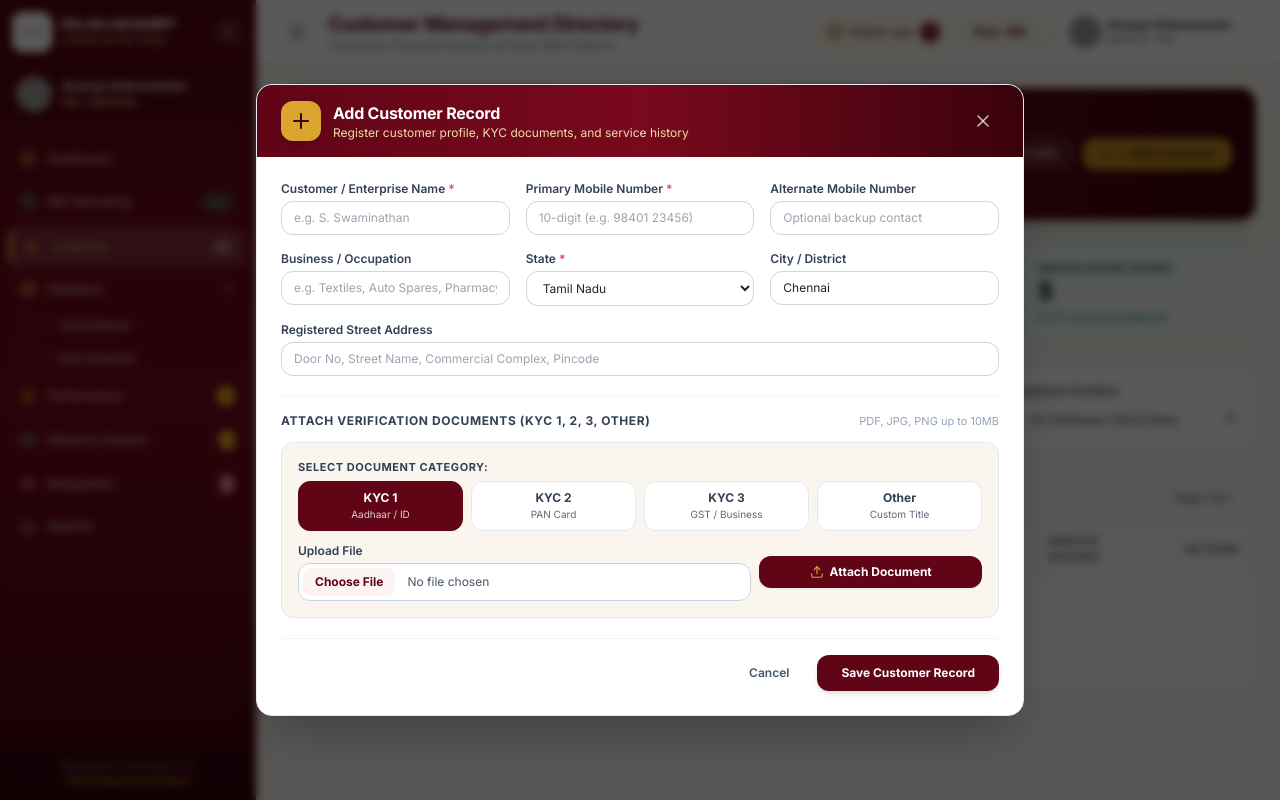
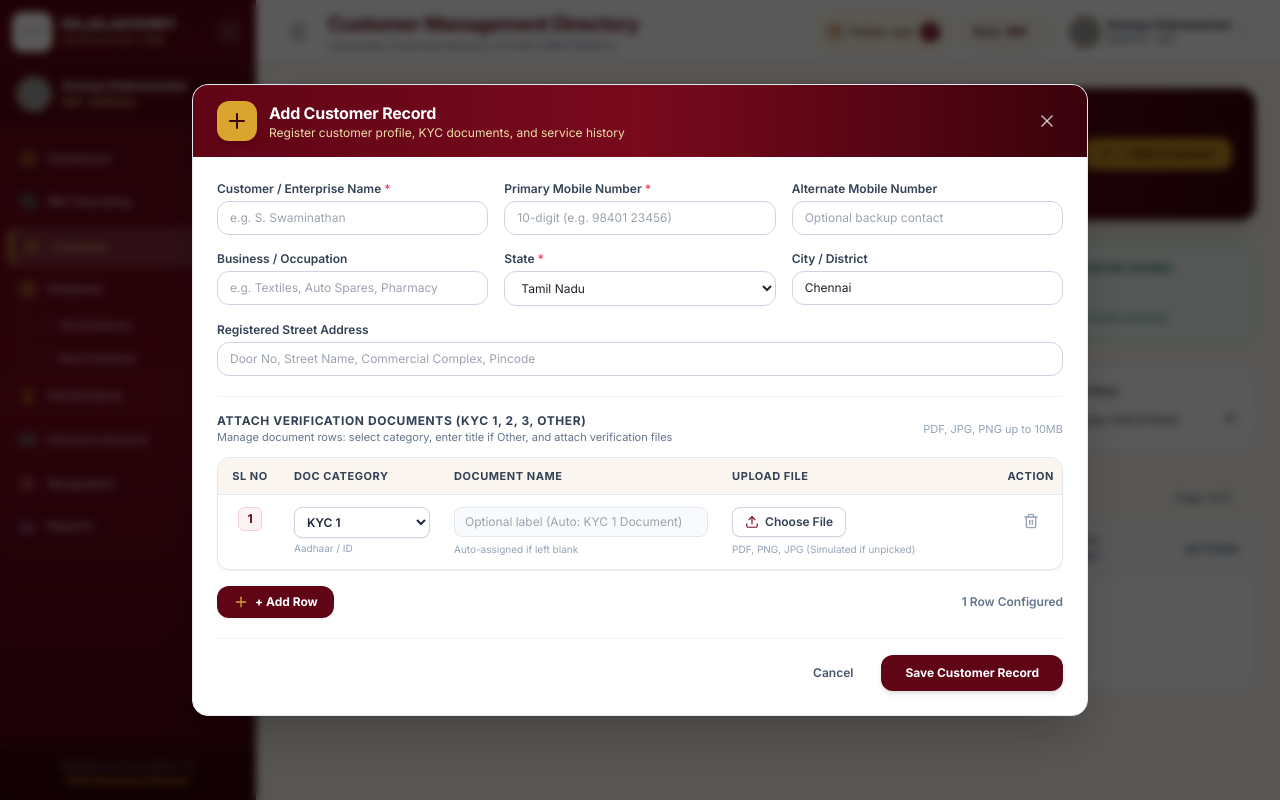
Before and after one commit to sivaathri/Rajalakshmy-Associates-CRM, a React (Vite) app: page /customers in a window 1280 px wide. Both pictures are taken after typing "Sample" into the empty fields and a click on the button "+ Add Customer". Built offline with nearby package versions, Linux system fonts and the light colour scheme; grey boxes are pictures that could not be loaded.

Commit message:
Implement dynamic verification document rows with Sl No, auto-incrementing KYC count, custom Other name, and file upload

```diff
--- a/src/components/customers/AddCustomerModal.jsx
+++ b/src/components/customers/AddCustomerModal.jsx
@@ -30,69 +30,82 @@ export const AddCustomerModal = ({ isOpen, onClose, defaultDatabase = 'new', def
   const [state, setState] = useState('Tamil Nadu');
   const [city, setCity] = useState('Chennai');
 
-  // Documents list & upload state
-  const [documents, setDocuments] = useState([]);
-  const [docCategory, setDocCategory] = useState('KYC 1');
-  const [docName, setDocName] = useState('');
-  const [uploadedFile, setUploadedFile] = useState(null);
-  const fileInputRef = useRef(null);
+  // Dynamic Document Rows state (Sl. No, Category, Custom Name, File, Actions)
+  const [docRows, setDocRows] = useState([
+    {
+      id: 'row-1',
+      category: 'KYC 1',
+      customName: '',
+      file: null,
+      fileName: '',
+      fileSize: ''
+    }
+  ]);
 
   if (!isOpen) return null;
 
-  const handleFileChange = (e) => {
-    if (e.target.files && e.target.files[0]) {
-      setUploadedFile(e.target.files[0]);
+  // Add next row with auto-incremented KYC category (KYC 1 -> KYC 2 -> KYC 3 -> KYC 4...)
+  const handleAddRow = () => {
+    const nextIndex = docRows.length + 1;
+    const nextCategory = `KYC ${nextIndex}`;
+    setDocRows(prev => [
+      ...prev,
+      {
+        id: `row-${Date.now()}-${nextIndex}`,
+        category: nextCategory,
+        customName: '',
+        file: null,
+        fileName: '',
+        fileSize: ''
       }
+    ]);
   };
 
-  const handleAddDocument = () => {
-    if (docCategory === 'Other' && !docName.trim()) {
-      alert('Please enter the document name for "Other" category');
-      return;
-    }
-
-    if (!uploadedFile && !docName.trim()) {
-      alert('Please choose a file to upload or enter a document name');
-      return;
-    }
-
-    const defaultNames = {
-      'KYC 1': 'Aadhaar_ID_Proof.pdf',
-      'KYC 2': 'PAN_Card_Proof.pdf',
-      'KYC 3': 'GST_Business_License.pdf',
-      'Other': `${docName.trim() || 'Document'}.pdf`
+  const handleRowCategoryChange = (id, newCategory) => {
+    setDocRows(prev =>
+      prev.map(row => (row.id === id ? { ...row, category: newCategory } : row))
+    );
   };
 
-    const fileName = uploadedFile
-      ? uploadedFile.name
-      : (docCategory === 'Other' ? `${docName.trim()}.pdf` : defaultNames[docCategory]);
-
-    const fileSize = uploadedFile
-      ? `${(uploadedFile.size / 1024).toFixed(1)} KB`
-      : '1.2 MB';
-
-    const categoryLabel = docCategory === 'Other' && docName.trim()
-      ? `Other: ${docName.trim()}`
-      : docCategory;
-
-    const newDoc = {
-      id: `DOC-${Date.now().toString().slice(-4)}`,
-      category: categoryLabel,
-      name: fileName,
-      size: fileSize,
-      uploadDate: new Date().toISOString().split('T')[0]
+  const handleRowCustomNameChange = (id, newName) => {
+    setDocRows(prev =>
+      prev.map(row => (row.id === id ? { ...row, customName: newName } : row))
+    );
   };
 
-    setDocuments(prev => [...prev, newDoc]);
-    setDocName('');
-    setUploadedFile(null);
-    if (fileInputRef.current) {
-      fileInputRef.current.value = '';
+  const handleRowFileChange = (id, file) => {
+    if (!file) return;
+    const sizeStr = file.size > 1024 * 1024
+      ? `${(file.size / (1024 * 1024)).toFixed(1)} MB`
+      : `${(file.size / 1024).toFixed(1)} KB`;
+
+    setDocRows(prev =>
+      prev.map(row =>
+        row.id === id
+          ? {
+              ...row,
+              file,
+              fileName: file.name,
+              fileSize: sizeStr
             }
+          : row
+      )
+    );
   };
 
-  const handleRemoveDoc = (id) => {
-    setDocuments(prev => prev.filter(d => d.id !== id));
+  const handleRemoveRow = (id) => {
+    setDocRows(prev => prev.filter(row => row.id !== id));
+  };
+
+  // Generate category dropdown options dynamically up to current row count, plus Other
+  const getCategoryOptions = () => {
+    const maxCount = Math.max(3, docRows.length);
+    const options = [];
+    for (let i = 1; i <= maxCount; i++) {
+      options.push(`KYC ${i}`);
+    }
+    options.push('Other');
+    return options;
   };
 
   const handleSubmit = (e) => {
@@ -101,6 +114,39 @@ export const AddCustomerModal = ({ isOpen, onClose, defaultDatabase = 'new', def
       alert('Please enter a valid 10-digit mobile number');
       return;
     }
+
+    // Validate if any row selected as 'Other' has empty document name
+    for (let i = 0; i < docRows.length; i++) {
+      const r = docRows[i];
+      if (r.category === 'Other' && !r.customName.trim()) {
+        alert(`Please enter the document name for Sl. No ${i + 1} (Other)`);
+        return;
+      }
+    }
+
+    // Process documents from rows
+    const processedDocuments = docRows.map((r, idx) => {
+      const categoryLabel = r.category === 'Other' && r.customName.trim()
+        ? `Other: ${r.customName.trim()}`
+        : r.category;
+
+      const defaultNames = {
+        'KYC 1': 'Aadhaar_ID_Proof.pdf',
+        'KYC 2': 'PAN_Card_Proof.pdf',
+        'KYC 3': 'GST_Business_License.pdf'
+      };
+
+      const name = r.fileName || (r.customName.trim() ? `${r.customName.trim()}.pdf` : (defaultNames[r.category] || `${r.category}_Document.pdf`));
+      const size = r.fileSize || '1.2 MB';
+
+      return {
+        id: `DOC-${Date.now().toString().slice(-4)}-${idx + 1}`,
+        category: categoryLabel,
+        name,
+        size,
+        uploadDate: new Date().toISOString().split('T')[0]
+      };
+    });
 
     const digits = mobile.replace(/\D/g, '').slice(-10);
     const formattedMobile = `+91 ${digits.slice(0, 5)} ${digits.slice(5)}`;
@@ -117,7 +163,7 @@ export const AddCustomerModal = ({ isOpen, onClose, defaultDatabase = 'new', def
       customerType,
       source: 'Direct',
       referenceFrom: '',
-      documents,
+      documents: processedDocuments,
       services: []
     });
 
@@ -126,7 +172,7 @@ export const AddCustomerModal = ({ isOpen, onClose, defaultDatabase = 'new', def
 
   return createPortal(
     <div className="fixed inset-0 z-[9999] flex items-center justify-center bg-black/65 backdrop-blur-sm p-4 animate-fade-in">
-      <div className="relative w-full max-w-3xl rounded-2xl bg-white shadow-2xl border border-slate-200 overflow-hidden max-h-[90vh] flex flex-col">
+      <div className="relative w-full max-w-4xl rounded-2xl bg-white shadow-2xl border border-slate-200 overflow-hidden max-h-[90vh] flex flex-col">
         {/* Header */}
         <div className="bg-gradient-to-r from-burgundy-900 via-burgundy-800 to-burgundy-950 px-6 py-4 text-white flex items-center justify-between">
           <div className="flex items-center gap-3">
@@ -261,124 +307,163 @@ export const AddCustomerModal = ({ isOpen, onClose, defaultDatabase = 'new', def
             </div>
           </div>
 
-          {/* Document Upload Section */}
+          {/* Verification Documents Section (Dynamic Rows: Sl No, Category, Custom Name for Other, File Upload) */}
           <div className="pt-4 border-t border-slate-100 space-y-3">
-            <div className="flex items-center justify-between">
+            <div className="flex flex-col sm:flex-row sm:items-center justify-between gap-1">
+              <div>
                 <label className="text-xs font-bold uppercase tracking-wider text-slate-700 block">
                   Attach Verification Documents (KYC 1, 2, 3, Other)
                 </label>
+                <p className="text-[11px] text-slate-500">
+                  Manage document rows: select category, enter title if Other, and attach verification files
+                </p>
+              </div>
               <span className="text-[11px] text-slate-400">PDF, JPG, PNG up to 10MB</span>
             </div>
 
-            <div className="bg-[#FAF6EF] p-4 rounded-xl border border-slate-200 space-y-3">
-              {/* Category Selector */}
-              <div>
-                <label className="block text-[11px] font-bold text-slate-700 uppercase tracking-wider mb-1.5">
-                  Select Document Category:
-                </label>
-                <div className="grid grid-cols-2 sm:grid-cols-4 gap-2">
-                  {[
-                    { id: 'KYC 1', label: 'KYC 1', desc: 'Aadhaar / ID' },
-                    { id: 'KYC 2', label: 'KYC 2', desc: 'PAN Card' },
-                    { id: 'KYC 3', label: 'KYC 3', desc: 'GST / Business' },
-                    { id: 'Other', label: 'Other', desc: 'Custom Title' }
-                  ].map(cat => (
-                    <button
-                      key={cat.id}
-                      type="button"
-                      onClick={() => setDocCategory(cat.id)}
-                      className={`px-3 py-2 text-xs font-bold rounded-xl border transition text-left sm:text-center ${
-                        docCategory === cat.id
-                          ? 'bg-burgundy-900 text-white border-burgundy-900 shadow-sm'
-                          : 'bg-white text-slate-700 border-slate-200 hover:bg-slate-50'
-                      }`}
+            {/* Document Rows Table */}
+            <div className="overflow-x-auto rounded-xl border border-slate-200 bg-white shadow-sm">
+              <table className="w-full text-left text-xs border-collapse">
+                <thead>
+                  <tr className="bg-[#FAF6EF] border-b border-slate-200 text-slate-700 font-bold uppercase tracking-wider text-[11px]">
+                    <th className="py-2.5 px-3 text-center w-16">Sl No</th>
+                    <th className="py-2.5 px-3 w-40">Doc Category</th>
+                    <th className="py-2.5 px-3 min-w-[200px]">Document Name</th>
+                    <th className="py-2.5 px-3 min-w-[220px]">Upload File</th>
+                    <th className="py-2.5 px-2 text-center w-14">Action</th>
+                  </tr>
+                </thead>
+                <tbody className="divide-y divide-slate-100">
+                  {docRows.length === 0 ? (
+                    <tr>
+                      <td colSpan="5" className="py-6 text-center text-xs text-slate-400 italic bg-slate-50/50">
+                        No document rows added. Click "+ Add Row" below to attach documents.
+                      </td>
+                    </tr>
+                  ) : (
+                    docRows.map((row, idx) => (
+                      <tr key={row.id} className="hover:bg-slate-50/70 transition">
+                        {/* Sl. No */}
+                        <td className="py-3 px-3 text-center align-top">
+                          <span className="inline-flex items-center justify-center h-6 w-6 rounded-md bg-burgundy-50 border border-burgundy-200 text-burgundy-900 font-bold text-xs">
+                            {idx + 1}
+                          </span>
+                        </td>
+
+                        {/* Doc Category Dropdown */}
+                        <td className="py-3 px-3 align-top">
+                          <select
+                            value={row.category}
+                            onChange={(e) => handleRowCategoryChange(row.id, e.target.value)}
+                            className="w-full text-xs font-semibold rounded-lg border border-slate-300 py-1.5 px-2 bg-white text-slate-800 focus:outline-none focus:border-burgundy-800 shadow-sm"
                           >
-                      <span>{cat.label}</span>
-                      <span className="block text-[10px] font-normal opacity-80 truncate">{cat.desc}</span>
-                    </button>
+                            {getCategoryOptions().map(opt => (
+                              <option key={opt} value={opt}>
+                                {opt}
+                              </option>
                             ))}
-                </div>
-              </div>
+                          </select>
+                          <span className="block text-[10px] text-slate-400 mt-0.5">
+                            {row.category === 'KYC 1' && 'Aadhaar / ID'}
+                            {row.category === 'KYC 2' && 'PAN Card'}
+                            {row.category === 'KYC 3' && 'GST / Business'}
+                            {row.category.startsWith('KYC') && !['KYC 1', 'KYC 2', 'KYC 3'].includes(row.category) && 'Identity / Proof'}
+                            {row.category === 'Other' && 'Custom Doc'}
+                          </span>
+                        </td>
 
-              {/* If click Other, show the input to enter document name */}
-              {docCategory === 'Other' && (
-                <div className="animate-fade-in bg-amber-50/70 p-3 rounded-xl border border-amber-200">
-                  <label className="block text-xs font-bold text-amber-950 mb-1">
-                    Enter Document Name <span className="text-rose-500">*</span>
-                  </label>
+                        {/* Document Name: Shows active input if 'Other', or optional title input for KYC */}
+                        <td className="py-3 px-3 align-top">
+                          {row.category === 'Other' ? (
+                            <div className="space-y-1">
                               <input
                                 type="text"
                                 required
-                    placeholder="e.g. Rental Agreement, Trade License, Board Resolution"
-                    value={docName}
-                    onChange={(e) => setDocName(e.target.value)}
-                    className="w-full text-xs rounded-lg border border-amber-300 py-2 px-3 bg-white focus:outline-none focus:border-amber-600 shadow-sm"
+                                placeholder="Enter document name *"
+                                value={row.customName}
+                                onChange={(e) => handleRowCustomNameChange(row.id, e.target.value)}
+                                className="w-full text-xs rounded-lg border border-amber-400 bg-amber-50/60 py-1.5 px-2.5 font-medium text-slate-800 placeholder-amber-700/60 focus:outline-none focus:border-amber-600 focus:bg-white shadow-sm"
                               />
+                              <span className="text-[10px] text-amber-700 font-bold block">
+                                * Required for Other (e.g. Rental Agreement, Trade License)
+                              </span>
+                            </div>
+                          ) : (
+                            <div className="space-y-1">
+                              <input
+                                type="text"
+                                placeholder={`Optional label (Auto: ${row.category} Document)`}
+                                value={row.customName}
+                                onChange={(e) => handleRowCustomNameChange(row.id, e.target.value)}
+                                className="w-full text-xs rounded-lg border border-slate-200 py-1.5 px-2.5 bg-slate-50 hover:bg-white focus:bg-white focus:border-burgundy-800 focus:outline-none transition"
+                              />
+                              <span className="text-[10px] text-slate-400 block">
+                                Auto-assigned if left blank
+                              </span>
                             </div>
                           )}
+                        </td>
 
-              {/* File upload input & Attach button */}
-              <div className="grid grid-cols-1 sm:grid-cols-3 gap-2 items-center">
-                <div className="sm:col-span-2">
-                  <label className="block text-xs font-semibold text-slate-700 mb-1">
-                    Upload File
-                  </label>
+                        {/* Choose / Upload File */}
+                        <td className="py-3 px-3 align-top">
+                          <div className="space-y-1">
+                            <label className="cursor-pointer inline-flex items-center gap-1.5 px-3 py-1.5 rounded-lg border border-slate-300 bg-white hover:bg-slate-50 text-slate-700 text-xs font-semibold shadow-sm transition">
+                              <Upload className="w-3.5 h-3.5 text-burgundy-800 shrink-0" />
+                              <span className="truncate max-w-[120px]">
+                                {row.fileName ? 'Change File' : 'Choose File'}
+                              </span>
                               <input
-                    ref={fileInputRef}
                                 type="file"
                                 accept=".pdf,.png,.jpg,.jpeg,.doc,.docx"
-                    onChange={handleFileChange}
-                    className="block w-full text-xs text-slate-600 file:mr-3 file:py-1.5 file:px-3 file:rounded-lg file:border-0 file:text-xs file:font-bold file:bg-burgundy-50 file:text-burgundy-900 hover:file:bg-burgundy-100 cursor-pointer border border-slate-300 rounded-xl bg-white p-1"
+                                className="hidden"
+                                onChange={(e) => handleRowFileChange(row.id, e.target.files[0])}
                               />
-                  {uploadedFile && (
-                    <span className="text-[11px] text-emerald-700 font-semibold mt-1 block">
-                      ✓ Selected file: {uploadedFile.name} ({(uploadedFile.size / 1024).toFixed(1)} KB)
-                    </span>
+                            </label>
+
+                            {row.fileName ? (
+                              <div className="text-[11px] font-semibold text-emerald-700 truncate max-w-[210px]" title={row.fileName}>
+                                ✓ {row.fileName} <span className="text-slate-400 font-normal">({row.fileSize})</span>
+                              </div>
+                            ) : (
+                              <div className="text-[10px] text-slate-400">
+                                PDF, PNG, JPG (Simulated if unpicked)
+                              </div>
                             )}
                           </div>
+                        </td>
 
-                <div className="flex items-end pt-5 sm:pt-0">
+                        {/* Action: Delete Row */}
+                        <td className="py-3 px-2 text-center align-top">
                           <button
                             type="button"
-                    onClick={handleAddDocument}
-                    className="w-full flex items-center justify-center gap-1.5 rounded-xl bg-burgundy-900 text-white text-xs font-bold hover:bg-burgundy-800 transition py-2 px-4 shadow-sm"
+                            onClick={() => handleRemoveRow(row.id)}
+                            className="p-1.5 text-slate-400 hover:text-rose-600 hover:bg-rose-50 rounded-lg transition"
+                            title="Delete Row"
                           >
-                    <Upload className="w-3.5 h-3.5 text-gold-400" />
-                    <span>Attach Document</span>
+                            <Trash2 className="w-4 h-4" />
                           </button>
-                </div>
-              </div>
+                        </td>
+                      </tr>
+                    ))
+                  )}
+                </tbody>
+              </table>
             </div>
 
-            {/* Document Badges */}
-            {documents.length > 0 && (
-              <div className="space-y-1.5 pt-1">
-                <span className="text-[11px] font-bold text-slate-600 uppercase tracking-wider block">
-                  Attached Verification Documents ({documents.length}):
-                </span>
-                <div className="flex flex-wrap gap-2">
-                  {documents.map(d => (
-                    <span
-                      key={d.id}
-                      className="inline-flex items-center gap-2 rounded-xl bg-white border border-slate-300 px-3 py-1.5 text-xs text-slate-800 shadow-sm"
-                    >
-                      <FileText className="w-4 h-4 text-burgundy-800 shrink-0" />
-                      <span className="font-bold text-burgundy-900">[{d.category}]</span>
-                      <span className="font-medium truncate max-w-xs">{d.name}</span>
-                      <span className="text-[10px] text-slate-400">({d.size})</span>
+            {/* Table Footer: Add Row Button & Status */}
+            <div className="flex items-center justify-between pt-1">
               <button
                 type="button"
-                        onClick={() => handleRemoveDoc(d.id)}
-                        className="text-slate-400 hover:text-rose-600 ml-1 p-0.5"
-                        title="Remove Document"
+                onClick={handleAddRow}
+                className="inline-flex items-center gap-1.5 rounded-xl bg-burgundy-900 px-4 py-2 text-xs font-bold text-white hover:bg-burgundy-800 transition shadow-sm"
               >
-                        <Trash2 className="w-3.5 h-3.5" />
+                <Plus className="w-4 h-4 text-gold-400" />
+                <span>+ Add Row</span>
               </button>
+              <span className="text-xs font-semibold text-slate-500">
+                {docRows.length} {docRows.length === 1 ? 'Row' : 'Rows'} Configured
               </span>
-                  ))}
             </div>
-              </div>
-            )}
           </div>
 
           {/* Form Actions */}
```
Lines whose indentation alone changed are shown as unchanged.
